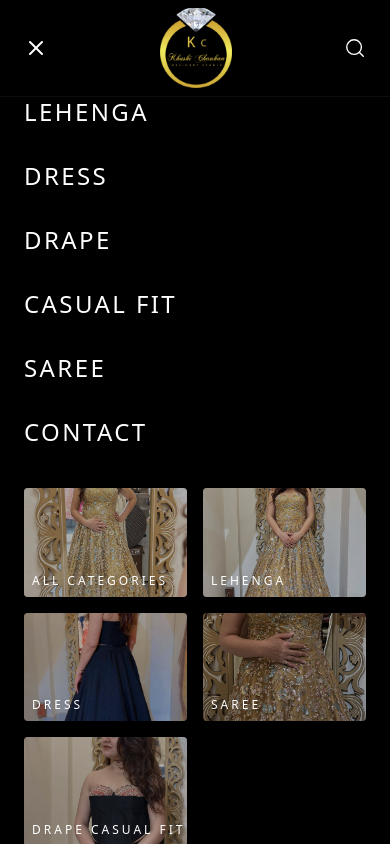
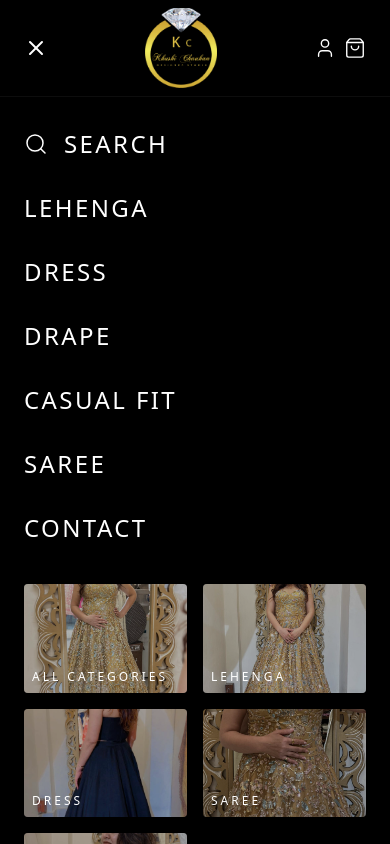
Before and after one commit to VIKASYADAV1815/Fashion-Designer, a Next.js app: page /account in a window 390 px wide. Both pictures are taken after a click on the button 36 px from the left and 48 px from the top of the page. Shown: the top 844 px of the page. Built offline with nearby package versions, Linux system fonts and the light colour scheme.

Commit message:
imporve nav bar resp for small devices

```diff
--- a/components/auth/LoginSignup.tsx
+++ b/components/auth/LoginSignup.tsx
@@ -13,7 +13,7 @@ export default function LoginSignup() {
   const [mode, setMode] = useState<Mode>("login");
 
   return (
-    <main className="min-h-screen w-full bg-[#FAF9F6] flex items-start justify-center p-4 md:p-8 pt-24 md:pt-36 font-sans selection:bg-[#C5A059]/20">
+    <main className="min-h-screen w-full bg-[#FAF9F6] flex items-start justify-center p-4 md:p-8 pt-32 md:pt-36 font-sans selection:bg-[#C5A059]/20">
 
       {/* Main Card */}
       <div className="w-full max-w-250 flex flex-col md:flex-row min-h-162.5 bg-white rounded-2xl shadow-[0_40px_100px_-20px_rgba(0,0,0,0.06)] border border-stone-100 overflow-hidden">
--- a/components/navbar/Navbar.tsx
+++ b/components/navbar/Navbar.tsx
@@ -99,13 +99,28 @@ export default function Navbar() {
               <span className="sr-only">Khusi Desinger</span>
             </Link>
 
-            <button
-              className="text-white hover:text-gray-300 transition-colors"
-              aria-label="Search"
-              onClick={() => setSearchOpen(!searchOpen)}
-            >
-              <Search size={22} strokeWidth={1.5} />
-            </button>
+            <div className="flex items-center gap-2">
+              <Link
+                href="/account"
+                className="text-white hover:text-gray-300 transition-colors"
+                aria-label="Account"
+              >
+                <User size={22} strokeWidth={1.5} />
+              </Link>
+
+              <button
+                className="text-white hover:text-gray-300 transition-colors relative"
+                aria-label="Cart"
+                onClick={() => openCart()}
+              >
+                <ShoppingBag size={22} strokeWidth={1.5} />
+                {items.reduce((sum, i) => sum + i.qty, 0) > 0 && (
+                  <span className="absolute -top-1 -right-1 min-w-4 px-1 h-4 bg-white text-black rounded-full text-[10px] leading-4 text-center">
+                    {items.reduce((sum, i) => sum + i.qty, 0)}
+                  </span>
+                )}
+              </button>
+            </div>
           </div>
 
           {/* Desktop: logo left, links perfectly centered, icons right */}
@@ -220,7 +235,22 @@ export default function Navbar() {
             className="fixed inset-0 bg-black z-40 lg:hidden pt-24 px-6 pb-24 overflow-y-auto overscroll-y-contain"
             id="mobile-menu"
           >
-            <div className="flex flex-col space-y-8">
+            <div className="flex flex-col space-y-8 pt-8">
+              {/* Mobile Search Button */}
+              <motion.button
+                 initial={{ opacity: 0, y: 20 }}
+                 animate={{ opacity: 1, y: 0 }}
+                 transition={{ delay: 0.05 }}
+                 className="flex items-center gap-4 text-2xl font-light uppercase tracking-widest text-white w-full text-left"
+                 onClick={() => {
+                   setIsMobileMenuOpen(false);
+                   setSearchOpen(true);
+                 }}
+              >
+                <Search size={24} strokeWidth={1.5} />
+                <span>Search</span>
+              </motion.button>
+
               {navLinks.filter((l: NavLink) => !l.dropdown).map((link, i) => (
                 <motion.div
                   key={link.id}
```
